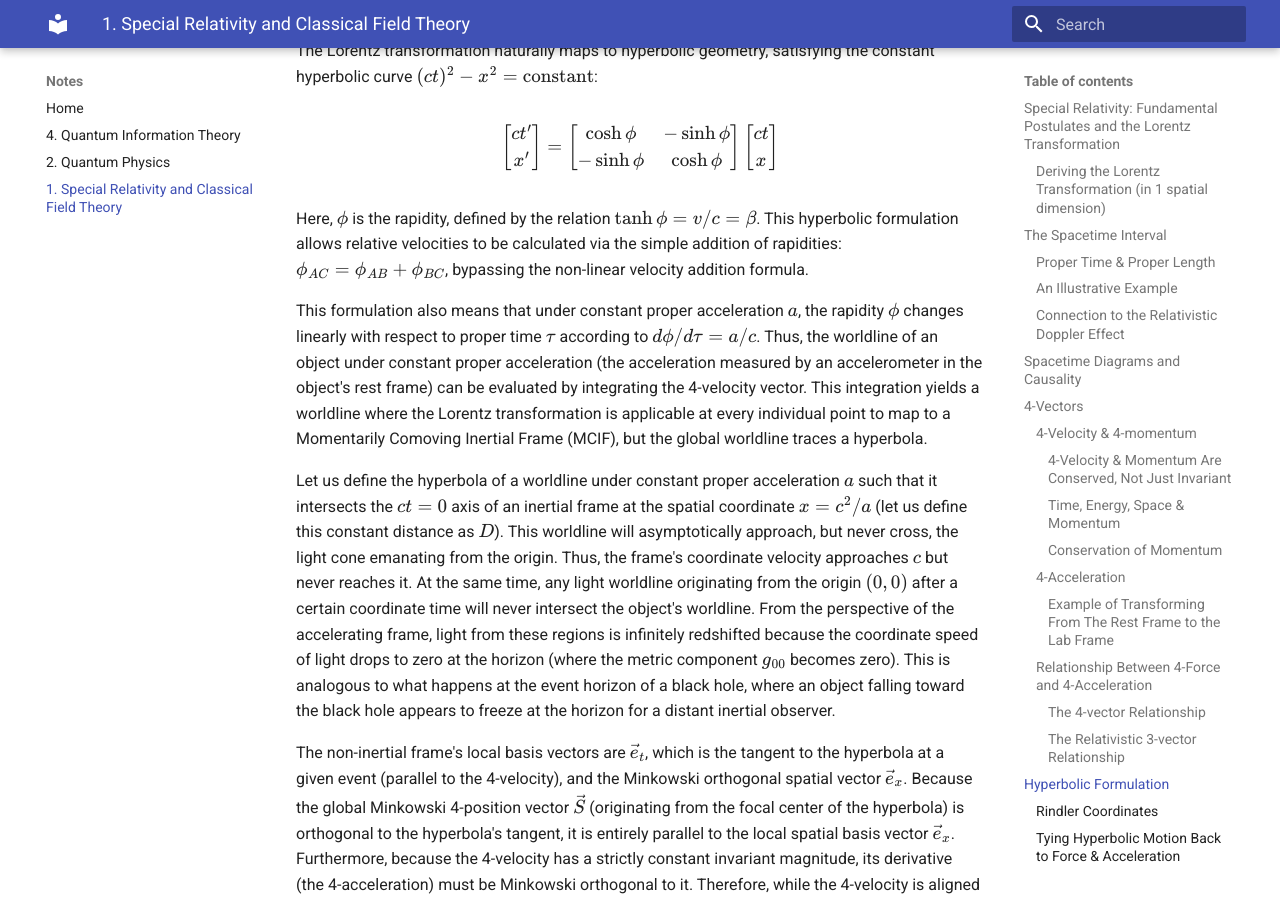
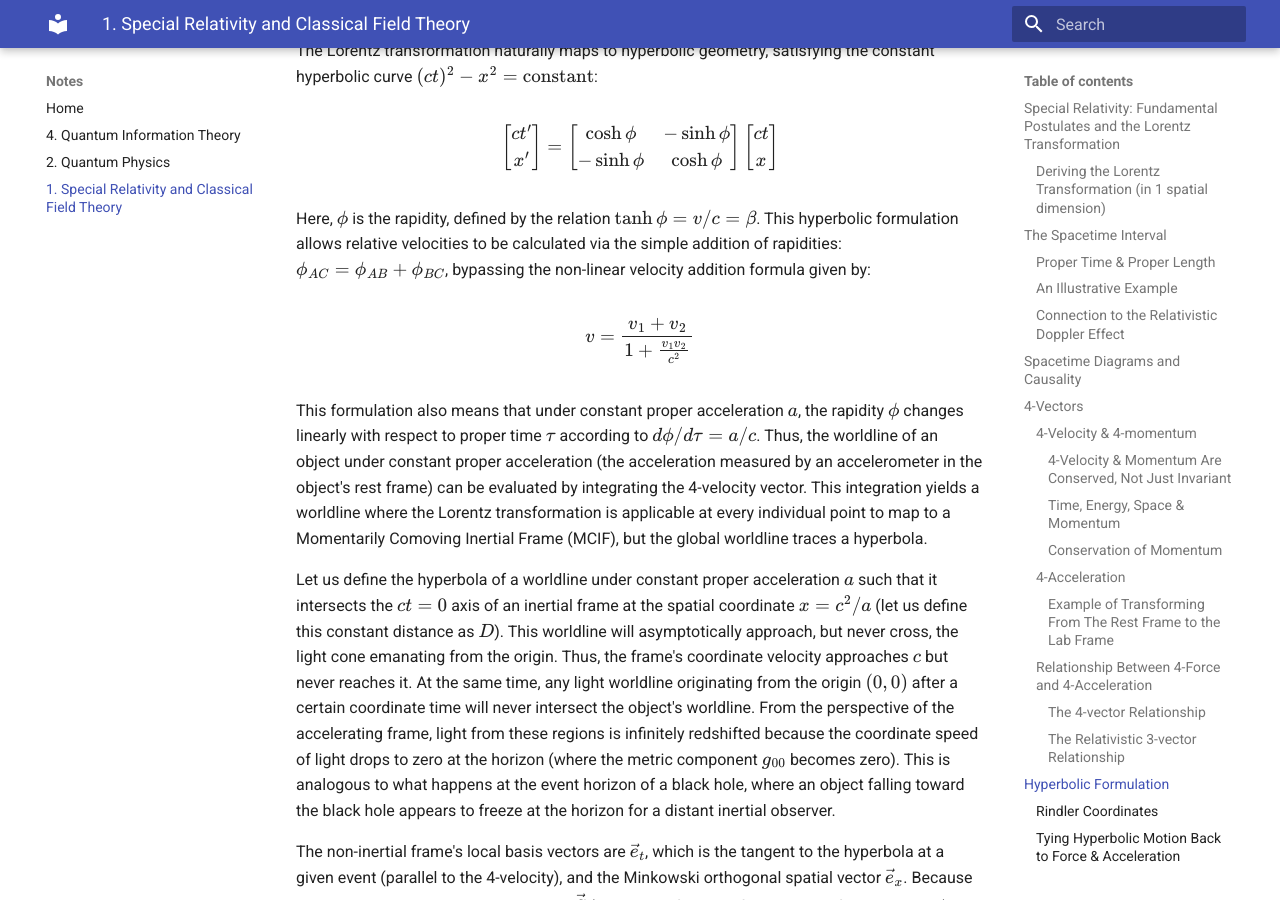
Before and after one commit to regstuff/notes, an MkDocs documentation site: the page built from docs/special_relativity_classical_field_theory.md, in a window 1280 px wide and 900 px high, scrolled down 18625 px. Built offline with MkDocs 1.6.1 and Material for MkDocs 9.7.7, drawn with Linux system fonts in a browser that asks for light colours.

Commit message:
Update special_relativity_classical_field_theory.md

```diff
--- a/docs/special_relativity_classical_field_theory.md
+++ b/docs/special_relativity_classical_field_theory.md
@@ -460,7 +460,9 @@ The Lorentz transformation naturally maps to hyperbolic geometry, satisfying the
 
 $$\begin{bmatrix}ct'\\x'\end{bmatrix}=\begin{bmatrix}\cosh\phi&-\sinh\phi\\-\sinh\phi&\cosh\phi\end{bmatrix}\begin{bmatrix}ct\\x\end{bmatrix}$$
 
-Here, $\phi$ is the rapidity, defined by the relation $\tanh\phi=v/c=\beta$. This hyperbolic formulation allows relative velocities to be calculated via the simple addition of rapidities: $\phi_{AC}=\phi_{AB}+\phi_{BC}$, bypassing the non-linear velocity addition formula.
+Here, $\phi$ is the rapidity, defined by the relation $\tanh\phi=v/c=\beta$. This hyperbolic formulation allows relative velocities to be calculated via the simple addition of rapidities: $\phi_{AC}=\phi_{AB}+\phi_{BC}$, bypassing the non-linear velocity addition formula given by:
+
+$$v=\frac{v_1+v_2}{1+\frac{v_1v_2}{c^2}}$$
 
 This formulation also means that under constant proper acceleration $a$, the rapidity $\phi$ changes linearly with respect to proper time $\tau$ according to $d\phi/d\tau=a/c$. Thus, the worldline of an object under constant proper acceleration (the acceleration measured by an accelerometer in the object's rest frame) can be evaluated by integrating the 4-velocity vector. This integration yields a worldline where the Lorentz transformation is applicable at every individual point to map to a Momentarily Comoving Inertial Frame (MCIF), but the global worldline traces a hyperbola.
 
```
